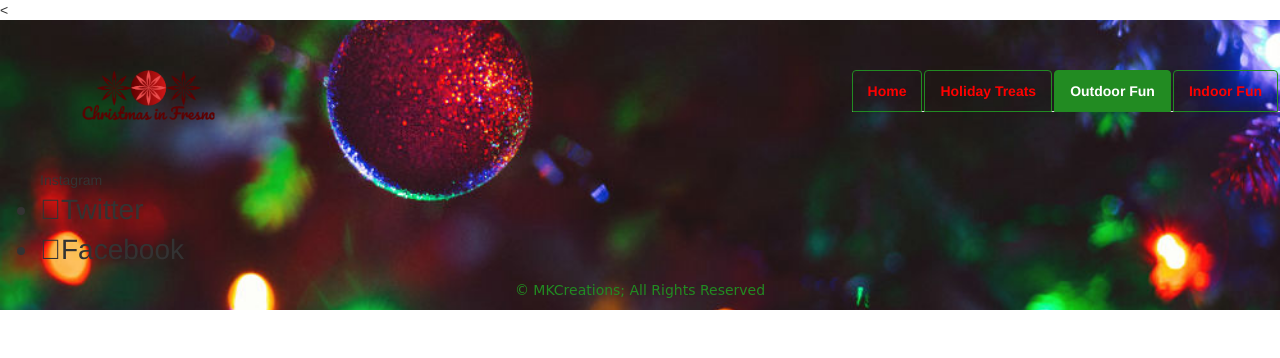
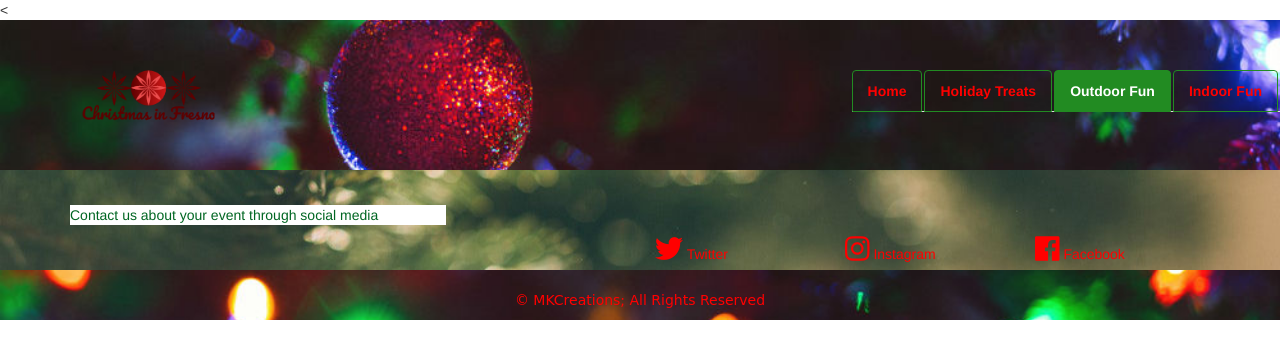
Before and after one commit to mbenotti/fall_2018_code_challenge, a plain HTML site: page outdoor.html in a window 1280 px wide. Drawn offline with nearby package versions, Linux system fonts and the light colour scheme; a web font is replaced by a local one.

Commit message:
happy with header and footer formatting

```diff
--- a/css/indoor.css
+++ b/css/indoor.css
@@ -23,7 +23,19 @@
   font-family: 'Mountains of Christmas', cursive;
   color: black;
 }*/
-
-.fine-print {
+.footer {
+  height: 100px;
+  align-items: center;
+}
+.fab {
   color: black;
 }
+.hidden-xs {
+  color: black;
+}
+.copyright {
+  font-family: 'La Belle Aurore', cursive;
+  color: black;
+  padding: 5px;
+  height: 30px;
+}
--- a/css/outdoor.css
+++ b/css/outdoor.css
@@ -19,3 +19,25 @@
   font-family: 'Mountains of Christmas', cursive;
   color: red;
 }*/
+.footer {
+  height: 100px;
+  align-items: center;
+}
+.well-footer {
+  width: 33%;
+  background-color: white;
+  color: #006622; /*shade of green*/
+  margin-top: 35px;
+}
+.fab {
+  color: red;
+}
+.hidden-xs {
+  color: red;
+}
+.copyright {
+  font-family: 'La Belle Aurore', cursive;
+  color: red;
+  padding: 5px;
+  height: 30px;
+}
--- a/css/styles.css
+++ b/css/styles.css
@@ -37,12 +37,33 @@
   background-color: #006622; /*shade of green*/
   color: white;
 }
+.container-fluid-footer {
+  background-image: url(../img/hero-christmas.jpg);
+  background-size: cover;
+  background-position: center;
+  overflow: hidden;
+}
 .footer {
   height: 100px;
+  align-items: center;
 }
-.fine-print {
+.well-footer {
+  width: 33%;
+  background-color: white;
+  color: #006622; /*shade of green*/
+  margin-top: 35px;
+}
+.fab {
+  color: white;
+}
+.hidden-xs {
+  color: white;
+}
+.copyright {
   font-family: 'La Belle Aurore', cursive;
-  color: forestgreen;
+  color: white;
+  padding: 5px;
+  height: 30px;
 }
 /*font-family: 'Mountains of Christmas', cursive;*/
 /*font-family: 'Open Sans', sans-serif;*/
--- a/css/treats.css
+++ b/css/treats.css
@@ -5,14 +5,25 @@
   overflow: hidden;
 }
 
-/*.jumbotron {
-  background-size: cover;
-  background-position: center;
-  height: 400px;
-  font-family: 'Mountains of Christmas', cursive;
+.footer {
+  height: 100px;
+  align-items: center;
+}
+.well-footer {
+  width: 33%;
+  background-color: white;
   color: red;
-}*/
-
-.fine-print {
+  margin-top: 35px;
+}
+.fab {
+  color:red;
+}
+.hidden-xs {
   color: red;
 }
+.copyright {
+  font-family: 'La Belle Aurore', cursive;
+  color: red;
+  padding: 5px;
+  height: 30px;
+}
--- a/outdoor.html
+++ b/outdoor.html
@@ -28,21 +28,39 @@
             </ul>
       </nav>
     </header>
+<section>
 
-<section>
 <section>
 
 </section>
-
-
-  <footer class="container-fluid">
-    <ul class="row"
-      <li class="social centered fa-instagram fa-2x">Instagram</li>
-      <li class="social centered fa-twitter fa-2x">Twitter</li>
-      <li class="social centered fa-facebook fa-2x">Facebook</li>
-    </ul>
+<!-- START of FOOTER-->
+  <footer class="container-fluid-footer footer">
+    <div class="container">
+      <div class="well-footer contact">
+        <p>Contact us about your event through social media</p>
+      </div>
+      <div class="col-sm-2 social pull-right">
+        <a href="https://www.facebook.com/">
+          <i class="fab fa-facebook fa-2x"></i>
+          <span class="hidden-xs"> Facebook</span>
+        </a>
+      </div>
+      <div class="col-sm-2 social pull-right">
+        <a href="https://www.instagram.com/">
+          <i class="fab fa-instagram fa-2x"></i>
+          <span class="hidden-xs">Instagram</span>
+        </a>
+      </div>
+      <div class="col-sm-2 social pull-right">
+        <a href="https://twitter.com/">
+          <i class="fab fa-twitter fa-2x"></i>
+          <span class="hidden-xs"> Twitter</span>
+        </a>
+      </div>
+    </div>
   </footer>
-  <row>
+  <!-- END of FOOTER-->
+  <row class="copyright">
     <div class="col-sm-12 fine-print text-center">
       <p>&copy MKCreations; All Rights Reserved</p>
     </div>
```
Also changed, not shown: index.html (+32 -9 lines), indoor.html (+32 -14 lines), treats.html (+27 -9 lines).
